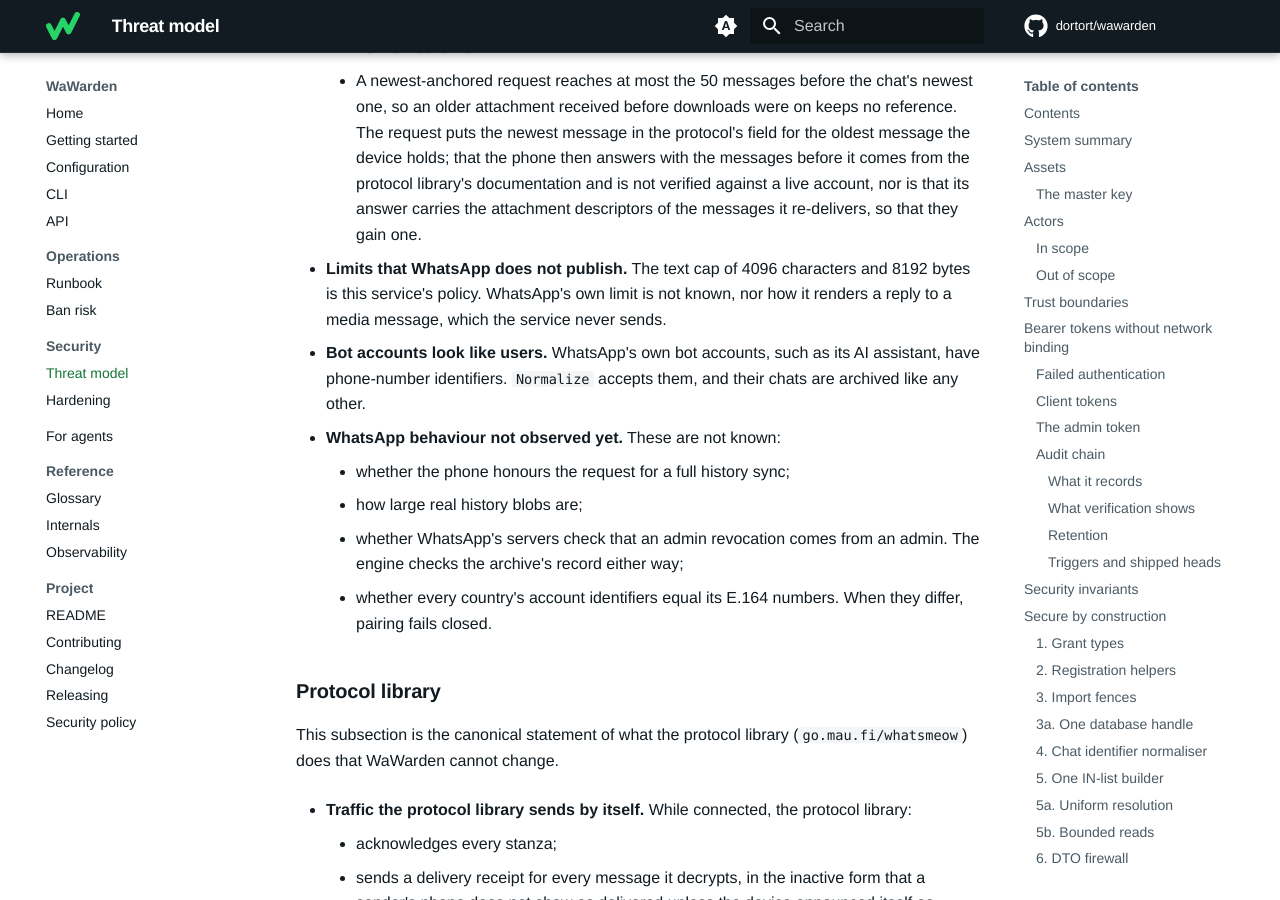
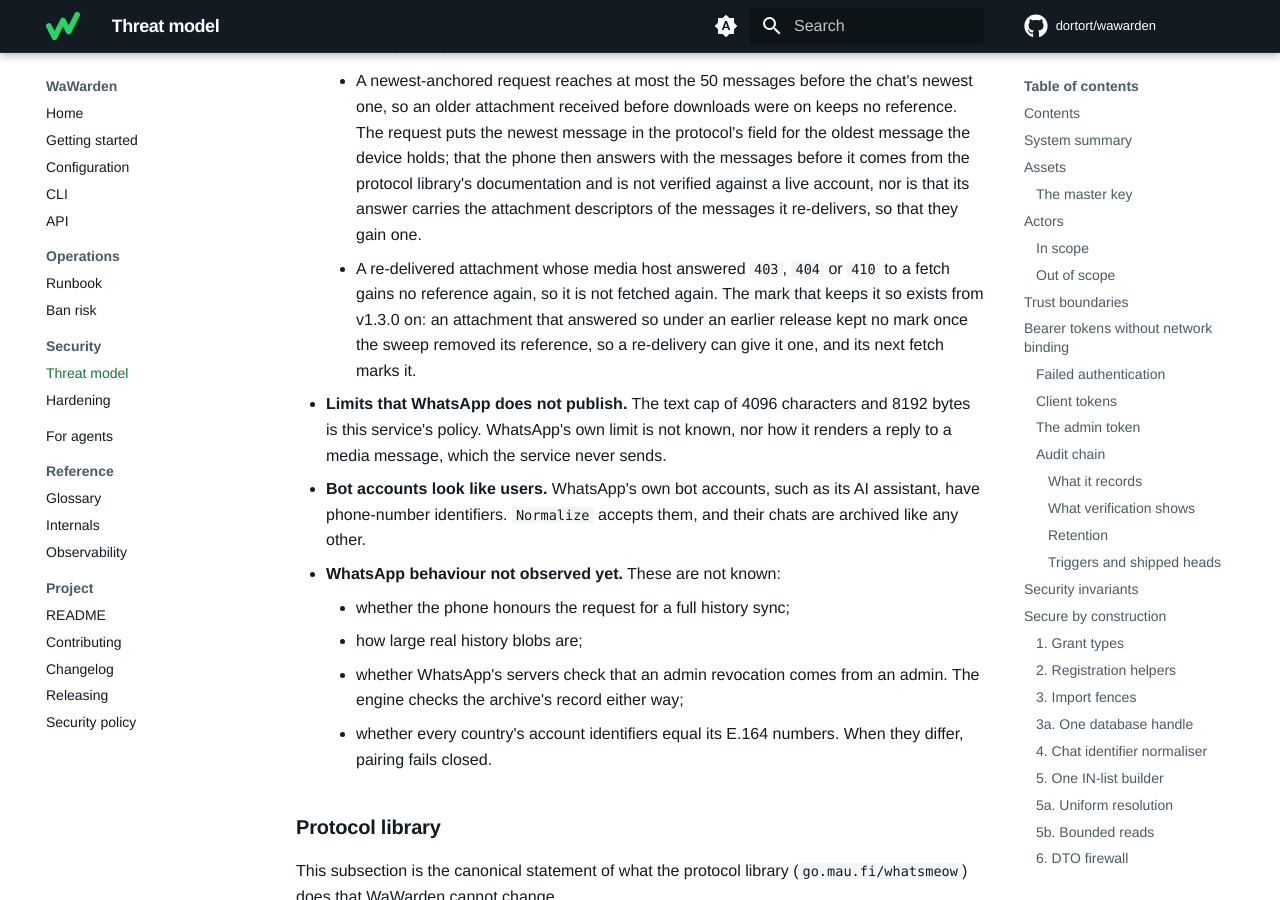
Before and after one commit to dortort/wawarden, an MkDocs documentation site: the page built from docs/threat-model.md, in a window 1280 px wide and 900 px high, scrolled down 66132 px. Built offline with MkDocs 1.6.1 and Material for MkDocs 9.7.7, drawn with Linux system fonts in a browser that asks for light colours; comment, search, counter and statistics services are not loaded.

Commit message:
docs(threat-model): bound when a backfill can refill an expired attachment
Co-Authored-By: Claude Opus 5.5 <noreply@anthropic.com>
Co-Authored-By: Claude Fable 5.1 <noreply@anthropic.com>

```diff
--- a/docs/threat-model.md
+++ b/docs/threat-model.md
@@ -2718,6 +2718,12 @@ subject.
     library's documentation and is not verified against a live account, nor
     is that its answer carries the attachment descriptors of the messages it
     re-delivers, so that they gain one.
+  - A re-delivered attachment whose media host answered `403`, `404` or
+    `410` to a fetch gains no reference again, so it is not fetched again.
+    The mark that keeps it so exists from v1.3.0 on: an attachment that
+    answered so under an earlier release kept no mark once the sweep removed
+    its reference, so a re-delivery can give it one, and its next fetch
+    marks it.
 - **Limits that WhatsApp does not publish.** The text cap of 4096 characters
   and 8192 bytes is this service's policy. WhatsApp's own limit is not known,
   nor how it renders a reply to a media message, which the service never
```
